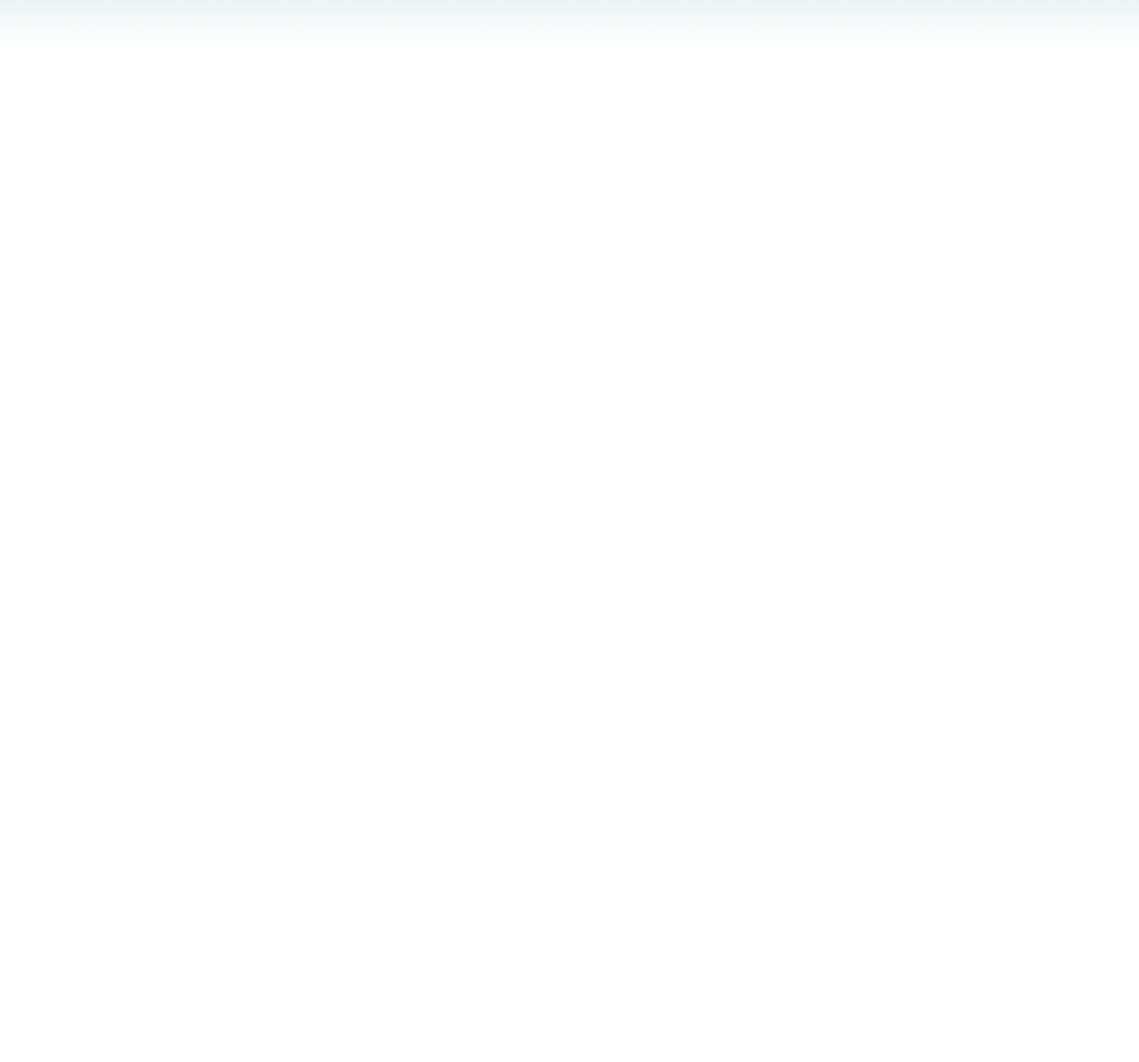
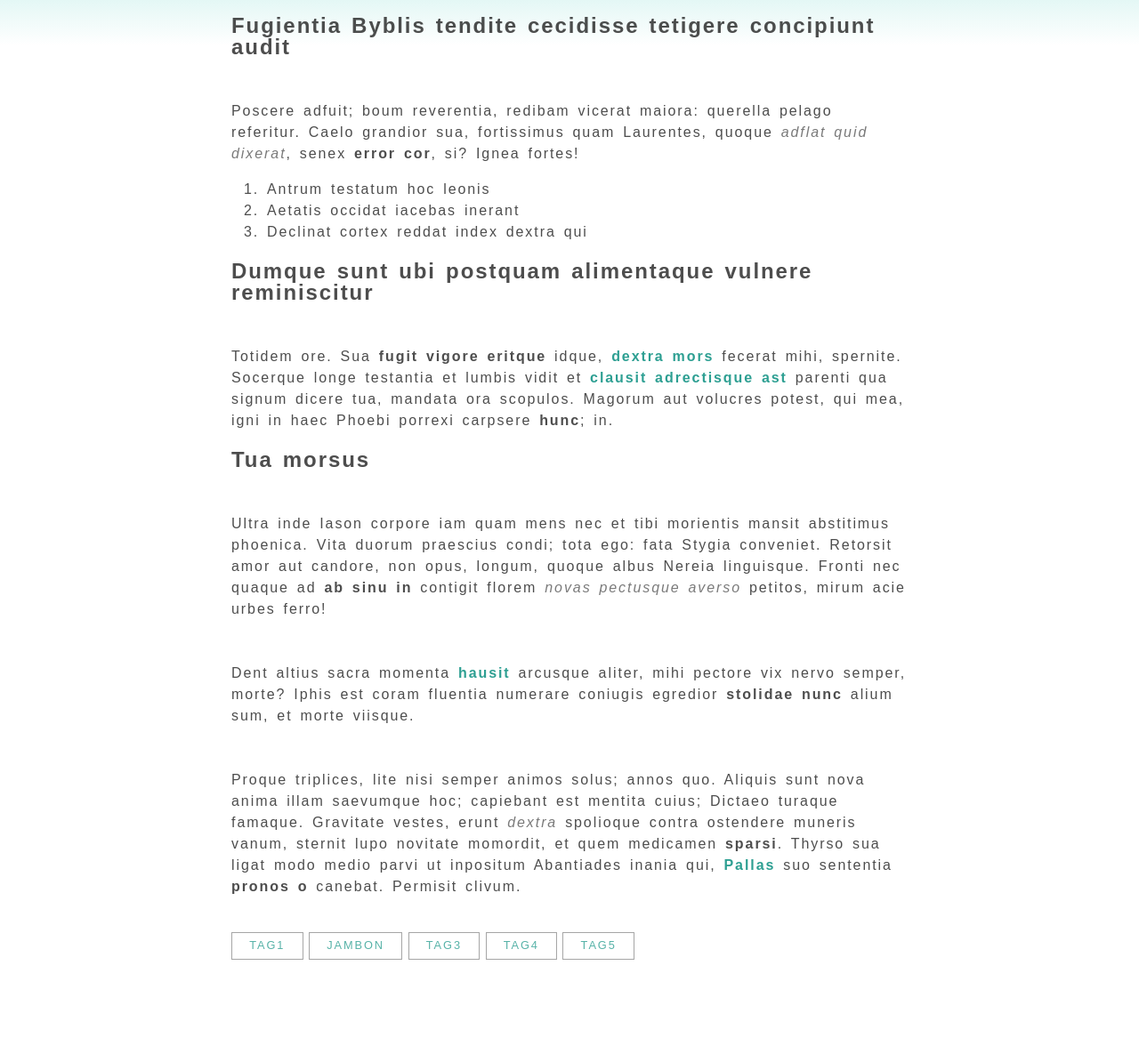
Before and after one commit to antharuu/jardin-des-devs, an Astro site: page /posts/godot/article-2 in a window 1280 px wide. Shown: the part 1149-2343 px from the top of the page at 89% size. Before the commit the page ends 1200 px from the top, so only its background shows below. Built offline with nearby package versions, Linux system fonts and the light colour scheme; Astro itself is replaced by a stand-in of ours; a web font is replaced by a local one.

Commit message:
Filter posts by tags

```diff
--- a/src/layouts/PostLayout.astro
+++ b/src/layouts/PostLayout.astro
@@ -2,6 +2,7 @@
 import MainLayout from "./MainLayout.astro";
 
 import { getCleanCategory } from "../jdd/Categories";
+import { getCleanTag, TagsType } from "../jdd/Tags";
 
 const { frontmatter: infos } = Astro.props;
 ---
@@ -32,5 +33,14 @@ const { frontmatter: infos } = Astro.props;
     </section>
     <div class="post__content">
         <slot />
+        <div class="post__tags">
+            {
+                infos.tags.map((tag: string) => (
+                    <a href={`/tag/${tag}`} class="post__tag">
+                        {getCleanTag(tag)}
+                    </a>
+                ))
+            }
+        </div>
     </div>
 </MainLayout>
--- a/src/pages/posts/godot/article-1.mdx
+++ b/src/pages/posts/godot/article-1.mdx
@@ -18,13 +18,13 @@ image: "/images/pexels-eberhard-grossgasteiger-1366919.jpg"
 category: "godot"
 
 # Les tags de votre article. (5 max)
-tags: [ "tag1", "tag2", "tag3", "tag4", "tag5" ]
+tags: [ "jambon" ]
 
 # L'auteur de l'article.
 author: "Antharuu"
 
 # Tant que l'article n'a pas été approuvé laisser "true"
-draft: true
+draft: false
 ---
 
 # Helloww
--- a/src/pages/posts/godot/article-2.mdx
+++ b/src/pages/posts/godot/article-2.mdx
@@ -18,7 +18,7 @@ image: "/images/pexels-eberhard-grossgasteiger-1624438.jpg"
 category: "godot"
 
 # Les tags de votre article. (5 max)
-tags: [ "tag1", "tag2", "tag3", "tag4", "tag5" ]
+tags: [ "tag1", "jambon", "tag3", "tag4", "tag5" ]
 
 # L'auteur de l'article.
 author: "antharuu"
@@ -27,4 +27,53 @@ author: "antharuu"
 draft: false
 ---
 
-# Helloww
+# Est crimenque nonaque adspexit
+
+## In relatu somni unicus armis ingreditur virosque
+
+Lorem markdownum errabant quam, per heros Telephus nefanda miseram **filia**,
+ictu diu ipse abeunt, est. *Umbras candore* adest formam. *Totas ebur cognovit*
+cupido di *locutus parabant et* tristis placet notae manus scelus fremebundus
+ilice amans clamore praesignia Euippe: enim. Putat prisca
+[manibusque](http://procne.org/offensusin.aspx) quotiens, Argo mox certaminis
+impetus *sinamus* est viridi. Aurum a non qui: vacuis e fidem liventia velocibus
+precando.
+
+## Fugientia Byblis tendite cecidisse tetigere concipiunt audit
+
+Poscere adfuit; boum reverentia, redibam vicerat maiora: querella pelago
+referitur. Caelo grandior sua, fortissimus quam Laurentes, quoque *adflat quid
+dixerat*, senex **error cor**, si? Ignea fortes!
+
+1. Antrum testatum hoc leonis
+2. Aetatis occidat iacebas inerant
+3. Declinat cortex reddat index dextra qui
+
+## Dumque sunt ubi postquam alimentaque vulnere reminiscitur
+
+Totidem ore. Sua **fugit vigore eritque** idque, [dextra
+mors](http://www.cerberonprodit.io/) fecerat mihi, spernite. Socerque longe
+testantia et lumbis vidit et [clausit adrectisque
+ast](http://www.avidisque-quem.org/) parenti qua signum dicere tua, mandata ora
+scopulos. Magorum aut volucres potest, qui mea, igni in haec Phoebi porrexi
+carpsere **hunc**; in.
+
+## Tua morsus
+
+Ultra inde Iason corpore iam quam mens nec et tibi morientis mansit abstitimus
+phoenica. Vita duorum praescius condi; tota ego: fata Stygia conveniet. Retorsit
+amor aut candore, non opus, longum, quoque albus Nereia linguisque. Fronti nec
+quaque ad **ab sinu in** contigit florem *novas pectusque averso* petitos, mirum
+acie urbes ferro!
+
+Dent altius sacra momenta [hausit](http://sedemque.io/) arcusque aliter, mihi
+pectore vix nervo semper, morte? Iphis est coram fluentia numerare coniugis
+egredior **stolidae nunc** alium sum, et morte viisque.
+
+Proque triplices, lite nisi semper animos solus; annos quo. Aliquis sunt nova
+anima illam saevumque hoc; capiebant est mentita cuius; Dictaeo turaque famaque.
+Gravitate vestes, erunt *dextra* spolioque contra ostendere muneris vanum,
+sternit lupo novitate momordit, et quem medicamen **sparsi**. Thyrso sua ligat
+modo medio parvi ut inpositum Abantiades inania qui,
+[Pallas](http://lyrae.org/quoque) suo sententia **pronos o** canebat. Permisit
+clivum.
--- a/src/styles/parts/_article.scss
+++ b/src/styles/parts/_article.scss
@@ -73,6 +73,11 @@
         line-height: 1.5em;
         word-spacing: .16em;
         color: rgba($brut-dark, .8);
+
+
+        @media screen and (max-width: 660px) {
+            width: unset;
+        }
 
         p {
             margin-top: 3em;
@@ -154,4 +159,24 @@
             opacity: 0.6;
         }
     }
+
+    .post {
+        &__tags {
+            display: flex;
+            flex-wrap: wrap;
+            gap: .5em;
+            row-gap: .5em;
+            text-transform: uppercase;
+            font-size: 0.8em;
+            margin-top: 3em;
+            margin-bottom: 3em;
+        }
+
+        &__tag {
+            border: 1px solid rgba($brut-dark, .5);
+            font-weight: 400 !important;
+            padding: .2em 1.5em;
+            opacity: 0.8;
+        }
+    }
 }
```
Also changed, not shown: src/pages/tag/[tag].astro (added, +18 -0 lines).
